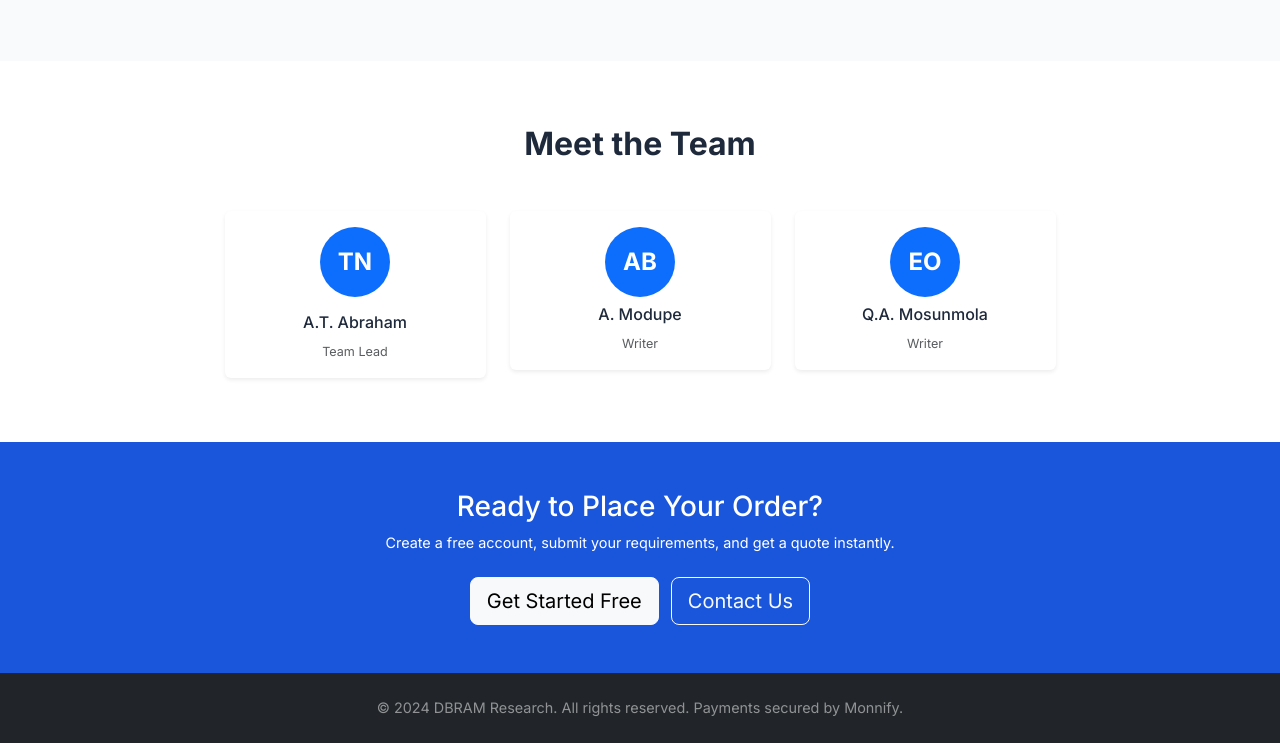
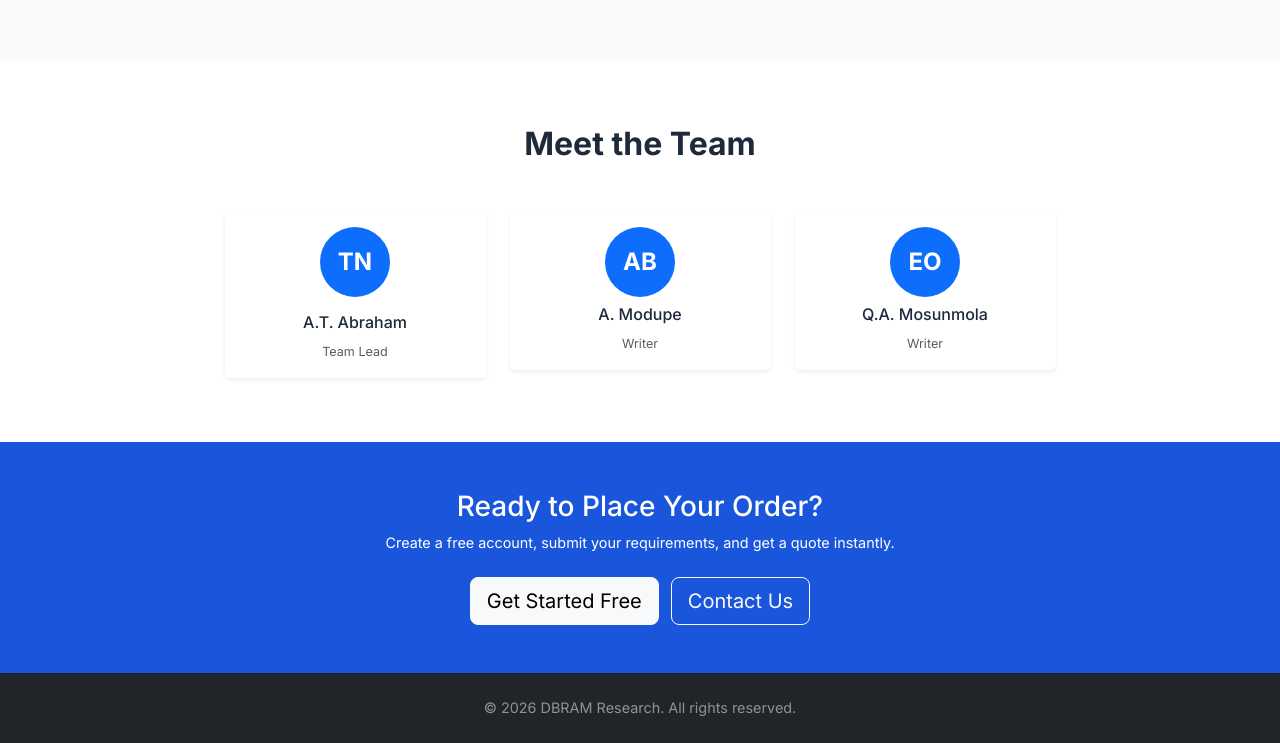
Before and after one commit to dbramgroupsltd/dbram-research, a website: page views/about.html in a window 1280 px wide. Shown: the part 1053-1796 px from the top of the page. Drawn offline with nearby package versions, Linux system fonts and the light colour scheme; no server answers.

Commit message:
Updated footer across all pages: changed year to 2026 and removed Monnify payment text

```diff
--- a/views/about.html
+++ b/views/about.html
@@ -150,7 +150,7 @@
 <!-- Footer (same as homepage) -->
 <footer class="bg-dark text-white-50 py-4">
   <div class="container text-center">
-    <p class="mb-0">© 2024 DBRAM Research. All rights reserved. Payments secured by Monnify.</p>
+    <p class="mb-0">© 2026 DBRAM Research. All rights reserved.</p>
   </div>
 </footer>
 
```
Also changed, not shown: views/contact.html (+1 -1 lines), views/index.html (+1 -1 lines).
